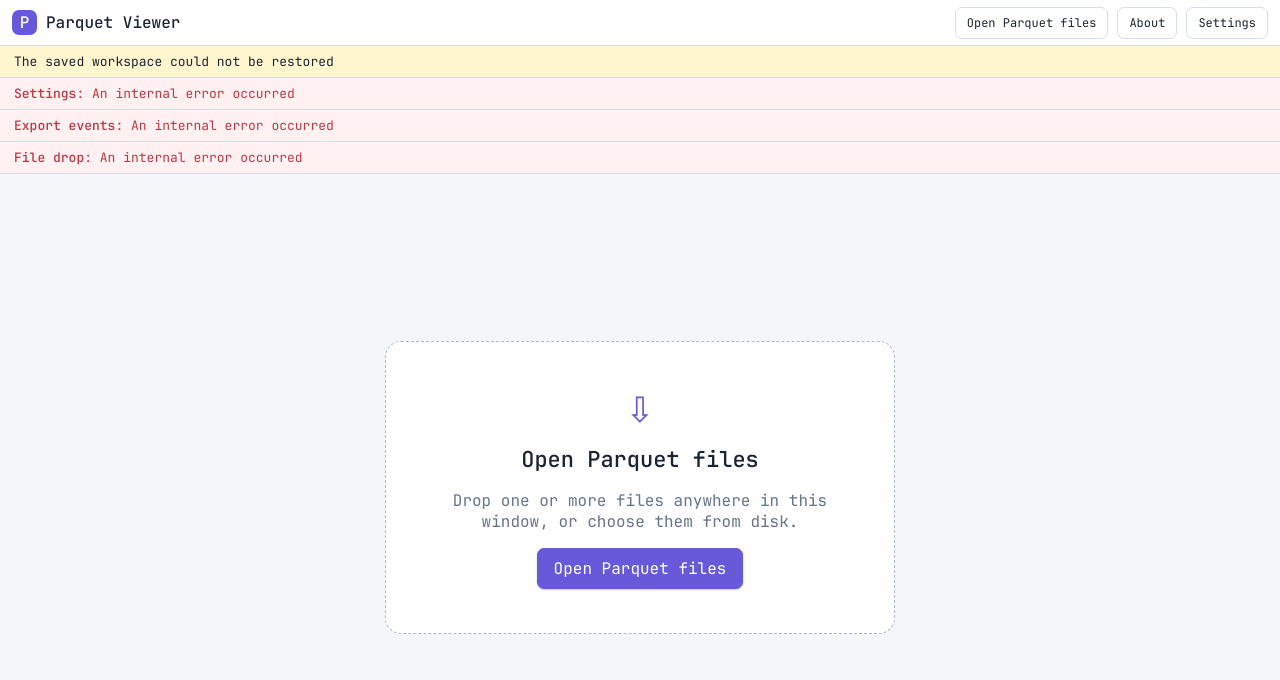
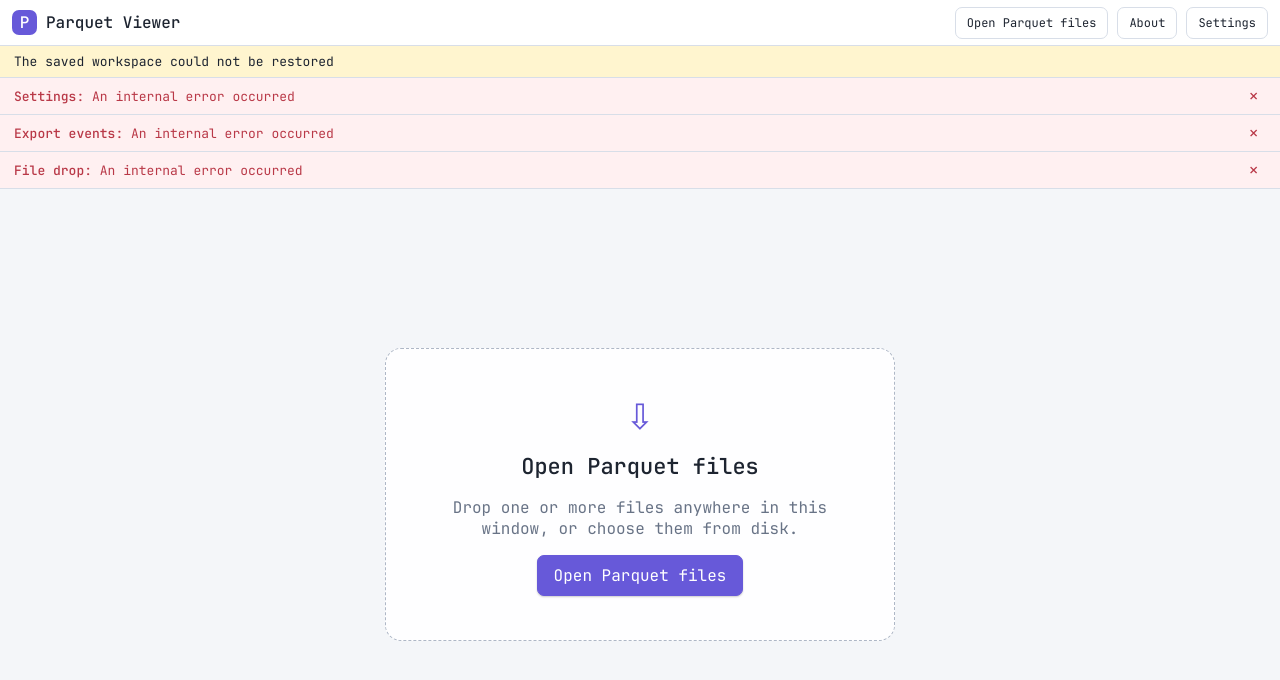
Before and after one commit to JackyZhang8/parquet_viewer, a React (Vite) app: page / in a window 1280 px wide. Shown: the top 680 px of the page. Built offline with nearby package versions, Linux system fonts and the light colour scheme.

Commit message:
优化关闭错误提示

```diff
--- a/src/app/App.tsx
+++ b/src/app/App.tsx
@@ -42,6 +42,7 @@ export function App({ api = desktopApi, store: suppliedStore }: AppProps) {
     warning: workspace.warning,
     queriesByTab: workspace.queriesByTab,
     reportError: workspace.reportError,
+    dismissError: workspace.dismissError,
     openPaths: workspace.openPaths,
     activateTab: workspace.activateTab,
     closeTab: workspace.closeTab,
@@ -340,7 +341,10 @@ export function App({ api = desktopApi, store: suppliedStore }: AppProps) {
       {!startupReady && <div className="operation-progress" role="status" aria-live="polite"><span>{copy.startingApp}</span><div className="operation-progress-bar" role="progressbar" aria-label={copy.startingApp} /></div>}
       {loadingOperation && <div className="operation-progress" role="status" aria-live="polite"><span>{loadingOperation.message}</span><div className="operation-progress-bar" role="progressbar" aria-label={loadingOperation.message} /></div>}
       {state.warning && <div className="warning-banner" role="status">{state.warning}</div>}
-      {Object.entries(state.pathErrors).map(([path, error]) => <div className="error-banner" role="alert" key={path}><strong>{path.split(/[\\/]/).pop()}</strong>: {error.message}</div>)}
+      {Object.entries(state.pathErrors).map(([path, error]) => <div className="error-banner" role="alert" key={path}>
+        <span className="error-banner-message"><strong>{path.split(/[\\/]/).pop()}</strong>: {error.message}</span>
+        <button type="button" className="error-banner-close" aria-label={copy.dismissError} title={copy.dismissError} onClick={() => state.dismissError(path)}>×</button>
+      </div>)}
       {state.tabs.length === 0 ? <div className="empty-workspace"><DropZone disabled={!startupReady} language={settings.language} pickFiles={api.pickParquetFiles} onOpen={(paths) => withLoadingOperation(copy.openingFilesProgress, () => state.openPaths(paths))} onError={state.reportError} />{state.opening > 0 && <p>{copy.openingFiles(state.opening)}</p>}</div> : <>
         <FileTabs tabs={state.tabs} activeTabId={state.activeTabId} onActivate={state.activateTab}
           onClose={(id) => closeWithConfirmation(1, () => state.closeTab(id))}
--- a/src/app/app.css
+++ b/src/app/app.css
@@ -18,6 +18,10 @@ button:focus-visible,[role=tab]:focus-visible,input:focus-visible,select:focus-v
 .drop-zone { width:min(510px,70vw); padding:44px; text-align:center; border:1px dashed #aeb7c6; border-radius:16px; background:color-mix(in srgb,var(--panel) 88%,transparent); }
 .drop-zone h1 { margin:12px 0 5px; font-size:22px; }.drop-zone p,.placeholder-copy { color:var(--muted); }.drop-icon { font-size:35px; color:var(--accent); }
 .warning-banner,.error-banner { padding:7px 14px; font-size:13px; border-bottom:1px solid var(--line); }.warning-banner { background:#fff5cf; }.error-banner { color:var(--danger); background:#fff0f1; }
+.error-banner { display:flex; align-items:center; gap:12px; }
+.error-banner-message { flex:1; min-width:0; overflow-wrap:anywhere; }
+.error-banner-close { flex:none; border:0; border-radius:4px; background:transparent; padding:2px 7px; font-size:18px; line-height:1; cursor:pointer; }
+.error-banner-close:hover { background:color-mix(in srgb,currentColor 10%,transparent); }
 .tabs-bar { position:relative; display:flex; height:39px; border-bottom:1px solid var(--line); background:var(--panel); }
 .file-tabs { min-width:0; flex:1; display:flex; overflow-x:auto; scrollbar-width:thin; }
 .tab-scroll-button { width:30px; flex:none; border:0; border-right:1px solid var(--line); background:var(--panel); color:var(--muted); cursor:pointer; font-size:11px; }.file-tabs + .tab-scroll-button { border-right:0; border-left:1px solid var(--line); }.tab-scroll-button:hover:not(:disabled) { color:inherit; background:var(--accent-soft); }.tab-scroll-button:disabled { cursor:default; opacity:.35; }
--- a/src/app/labels.ts
+++ b/src/app/labels.ts
@@ -33,6 +33,7 @@ export const labels = {
     useSystemTemporaryDirectory: 'Use system temporary directory',
     restoreTabsOnStartup: 'Restore tabs on startup',
     close: 'Close',
+    dismissError: 'Dismiss error',
     cancel: 'Cancel',
     saveSettings: 'Save settings',
     settingsSaveFailed: 'Settings could not be saved',
@@ -151,6 +152,7 @@ export const labels = {
     useSystemTemporaryDirectory: '使用系统临时目录',
     restoreTabsOnStartup: '启动时恢复标签页',
     close: '关闭',
+    dismissError: '关闭错误提示',
     cancel: '取消',
     saveSettings: '保存设置',
     settingsSaveFailed: '无法保存设置',
--- a/src/stores/workspace.ts
+++ b/src/stores/workspace.ts
@@ -32,6 +32,7 @@ export interface WorkspaceState {
   warning: string | null
   queriesByTab: Record<string, QueryViewState>
   reportError(key: string, error: unknown): void
+  dismissError(key: string): void
   resume(): void
   openPaths(paths: string[]): Promise<void>
   hydrate(restoreTabs?: boolean): Promise<void>
@@ -313,6 +314,7 @@ export const createWorkspaceStore = (
       return hydrating
     },
     reportError(key, error) { set((state) => ({ pathErrors: { ...state.pathErrors, [key]: sanitized(error) } })) },
+    dismissError: clearError,
     resume() { disposed = false },
     activateTab: (id) => { if (get().tabs.some((tab) => tab.id === id)) { set({ activeTabId: id }); scheduleSave() } },
     closeTab: (id) => closeIds(new Set([id])),
```
Also changed, not shown: 1 other file (tests, documents, lock files or other folders).
